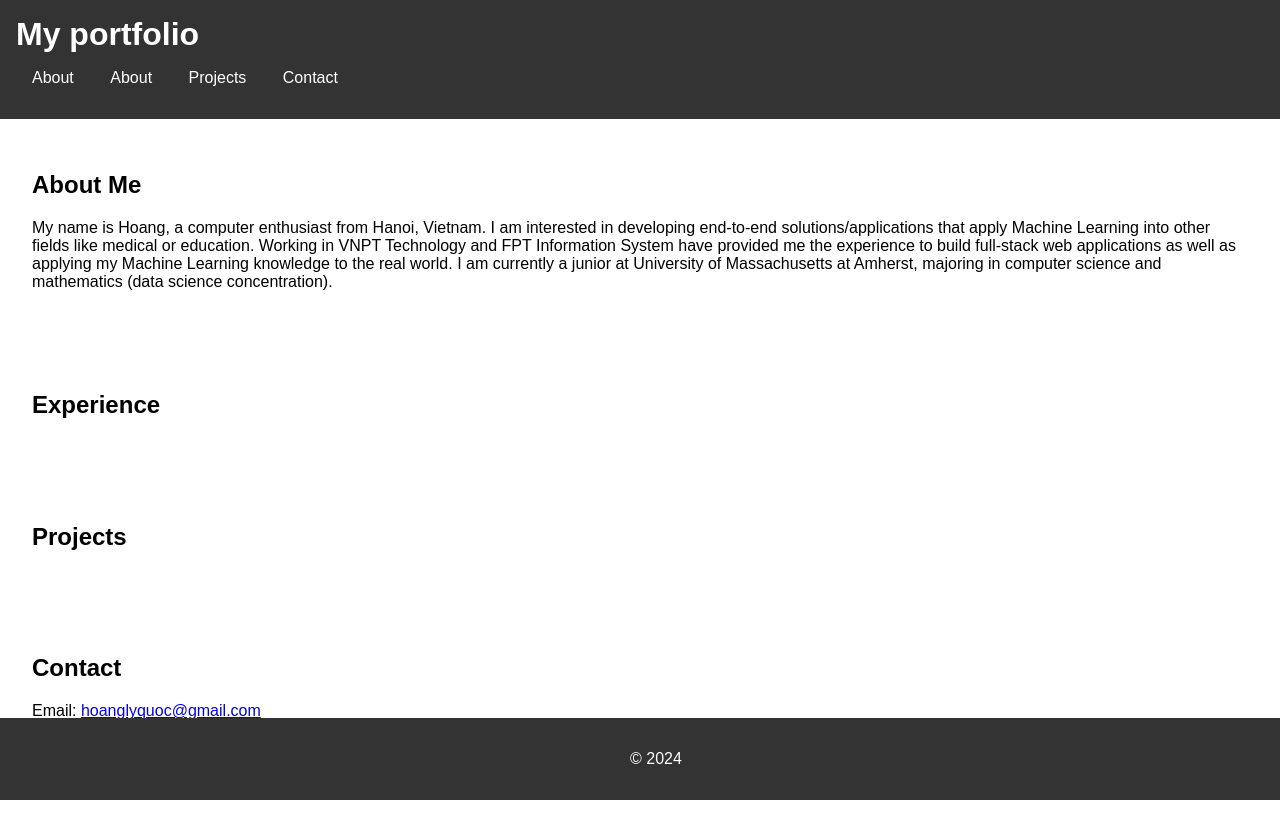
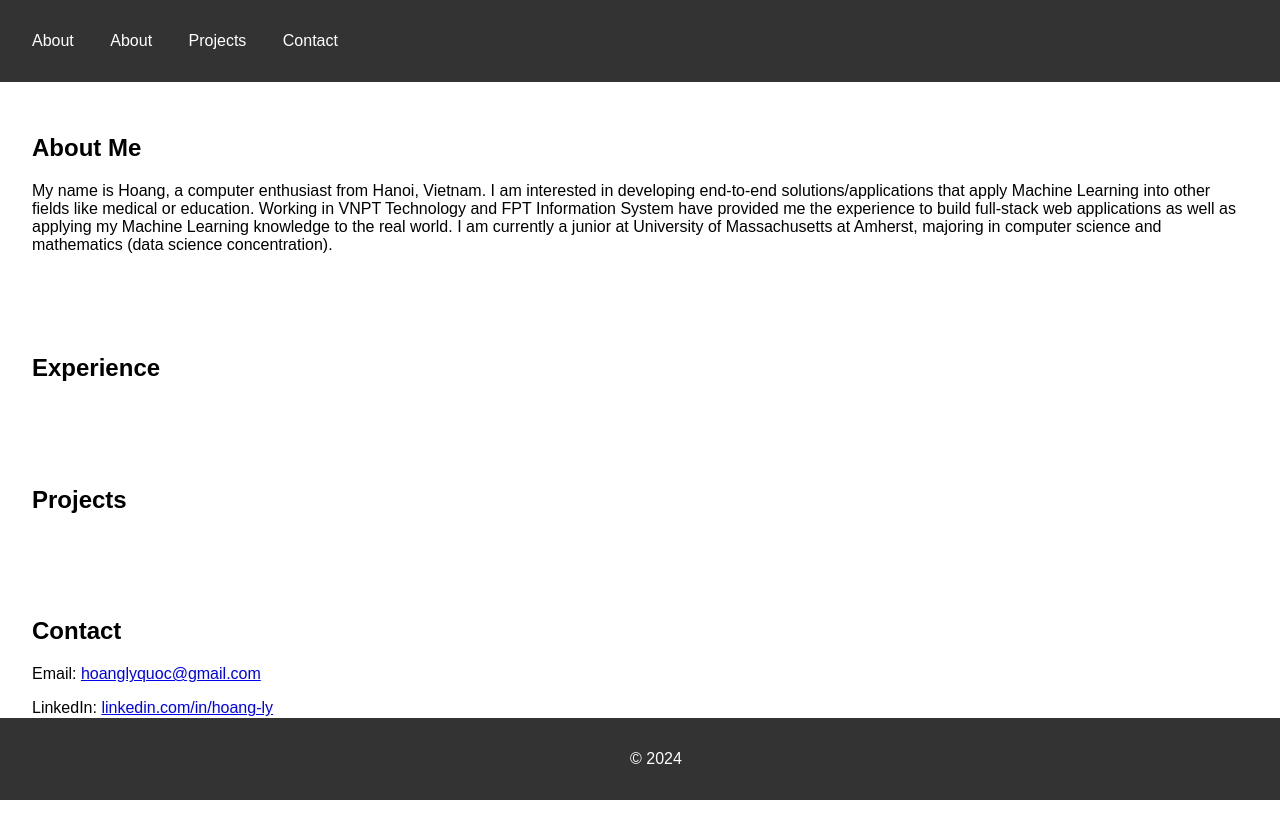
Before and after one commit to Unravel2802/portfolio_website, a React (Create React App) app: page / in a window 1280 px wide. After the commit the page ends 800 px from the top, so only its background shows below. Built offline with nearby package versions, Linux system fonts and the light colour scheme.

Commit message:
change from header to navbar

```diff
--- a/src/App.js
+++ b/src/App.js
@@ -1,5 +1,5 @@
 import React from 'react';
-import Header from './components/Header';
+import NavBar from './components/NavBar';
 import About from './components/About';
 import Projects from './components/Projects';
 import Contact from './components/Contact';
@@ -8,7 +8,7 @@
 function App() {
     return (
         <div className="App">
-            <Header />
+            <NavBar />
             <main>
                 <About />
                 <Experience />
--- a/src/components/Header.js
+++ b/src/components/NavBar.js
@@ -1,9 +1,8 @@
 import React from 'react';
 
-const Header = () => {
+const NavBar = () => {
     return (
         <header>
-            <h1> My portfolio </h1>
             <nav>
                 <ul>
                     <li><a href={'#about'}> About </a></li>
@@ -16,4 +15,4 @@
     )
 }
 
-export default Header;
+export default NavBar;
```
